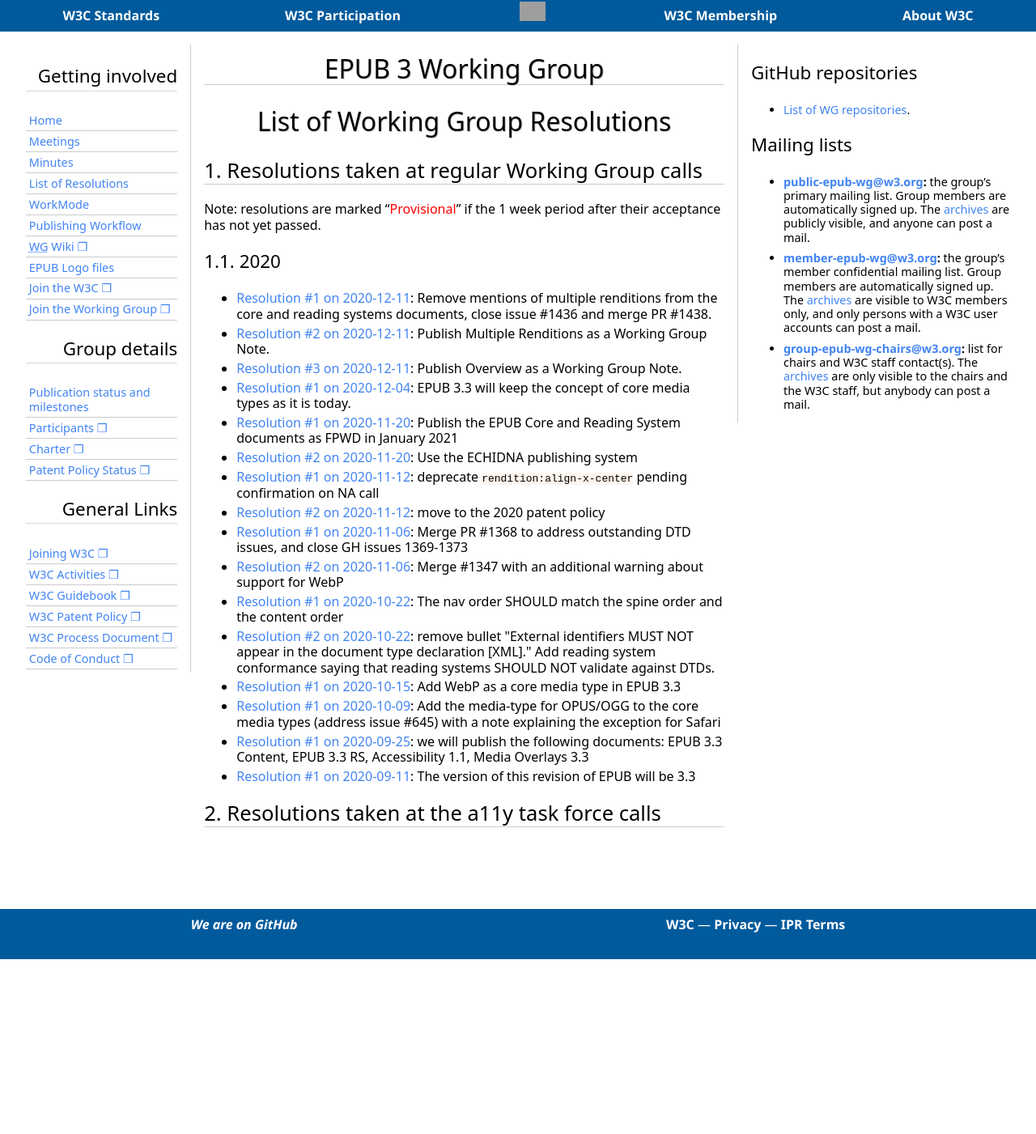
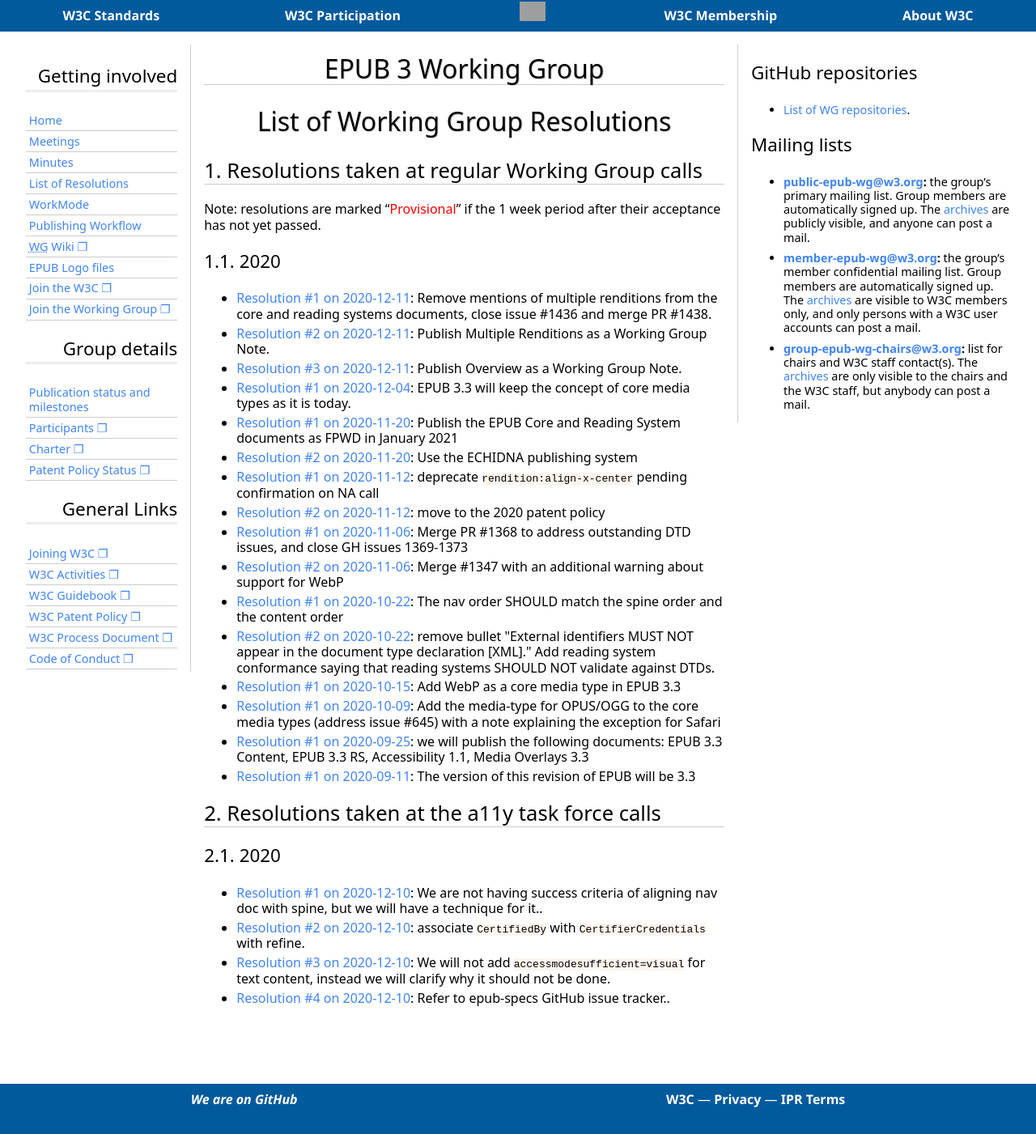
Before and after one commit to w3c/epub-wg, a Jekyll site: the page built from Meetings/Minutes/resolutions.md, in a window 1280 px wide. Shown: the whole page at 81% size. Built offline with Jekyll 4.4.1, drawn with Linux system fonts in a browser that asks for light colours; some web fonts are replaced; our own code applies the rules of GitHub Pages for plain Markdown files; before the commit the page ends 1185 px from its top, so only the background shows below that; grey boxes are pictures that could not be loaded.

Commit message:
changes on the minutes

```diff
--- a/assets/minute_processing.json
+++ b/assets/minute_processing.json
@@ -1,5 +1,5 @@
 {
-    "date": "2020-12-11T09:20:26.455Z",
+    "date": "2020-12-11T11:02:57.455Z",
     "file_names": [
         "2020-09-11-epub.md",
         "2020-09-17-epub.md",
@@ -15,10 +15,42 @@
         "2020-11-20-epub.md",
         "2020-11-26-epub-a11y.md",
         "2020-12-04-epub.md",
-        "2020-12-10-epub-a11y.md",
-        "2020-12-11-epub.md"
+        "2020-12-11-epub.md",
+        "2020-12-10-epub-a11y.md"
     ],
     "resolutions": [
+        {
+            "year": 2020,
+            "date": "2020-12-10",
+            "number": 1,
+            "text": "We are not having success criteria of aligning nav doc with spine, but we will have a technique for it..",
+            "url": "https://www.w3.org/publishing/groups/epub-wg/Meetings/Minutes/2020-12-10-epub-a11y#resolution1",
+            "call": "epub-a11y"
+        },
+        {
+            "year": 2020,
+            "date": "2020-12-10",
+            "number": 2,
+            "text": "associate <code>CertifiedBy</code> with <code>CertifierCredentials</code> with refine.",
+            "url": "https://www.w3.org/publishing/groups/epub-wg/Meetings/Minutes/2020-12-10-epub-a11y#resolution2",
+            "call": "epub-a11y"
+        },
+        {
+            "year": 2020,
+            "date": "2020-12-10",
+            "number": 3,
+            "text": "We will not add <code>accessmodesufficient=visual</code> for text content, instead we will clarify why it should not be done.",
+            "url": "https://www.w3.org/publishing/groups/epub-wg/Meetings/Minutes/2020-12-10-epub-a11y#resolution3",
+            "call": "epub-a11y"
+        },
+        {
+            "year": 2020,
+            "date": "2020-12-10",
+            "number": 4,
+            "text": "Refer to epub-specs GitHub issue tracker..",
+            "url": "https://www.w3.org/publishing/groups/epub-wg/Meetings/Minutes/2020-12-10-epub-a11y#resolution4",
+            "call": "epub-a11y"
+        },
         {
             "year": 2020,
             "date": "2020-12-11",
```
Also changed, not shown: _minutes/2020-12-10-epub-a11y.md (+25 -4 lines).
